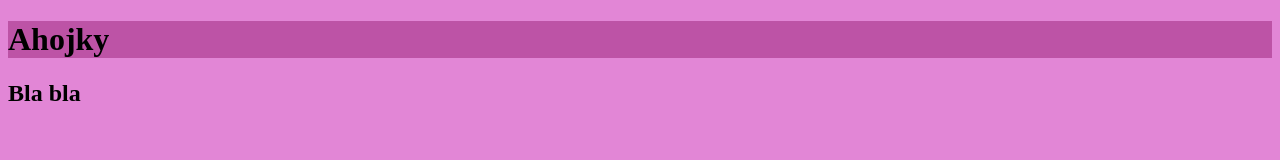
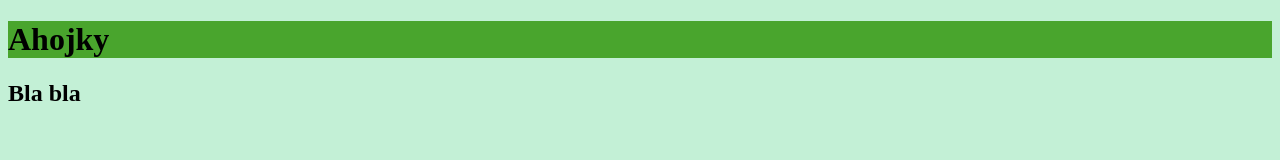
Before and after one commit to pacioreklibor/basicpages, a plain HTML site: page index.html in a window 1280 px wide. Drawn offline with Linux system fonts and the light colour scheme.

Commit message:
Greeeeens

```diff
--- a/style.css
+++ b/style.css
@@ -1,7 +1,7 @@
 h1 {
-    background-color: rgb(189, 83, 166);
+    background-color: rgb(73, 165, 45);
 }
 
 body {
-    background-color: rgb(226, 134, 214);
+    background-color: rgb(195, 240, 214);
 }
```
